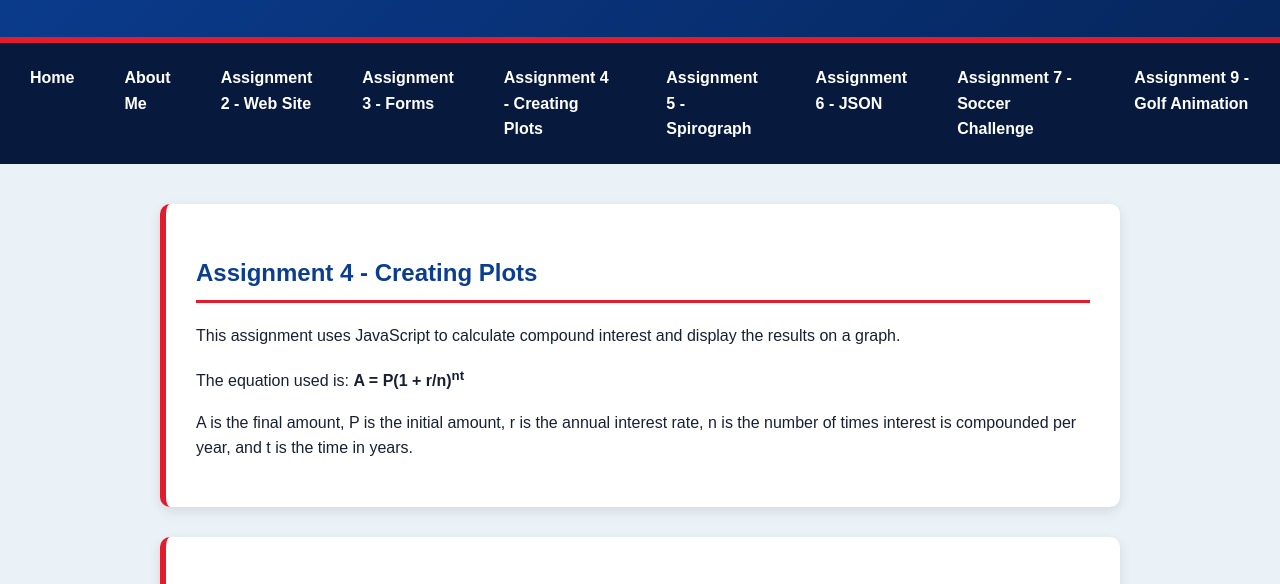
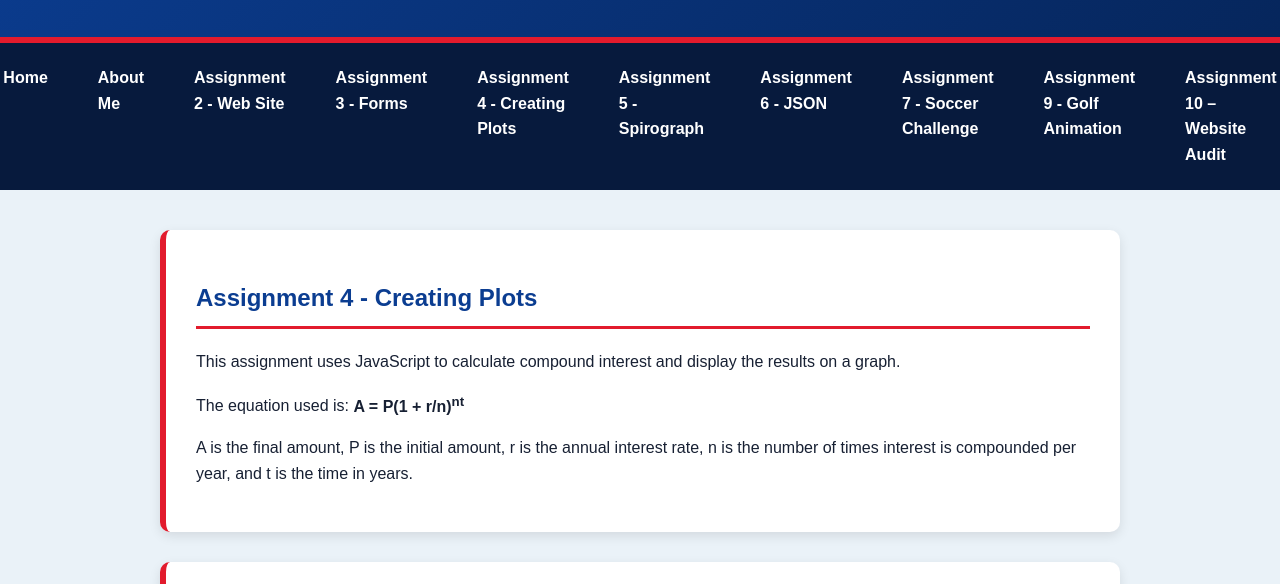
Before and after one commit to AntonioNcodes/COP4813, a plain HTML site: page assignment4.html in a window 1280 px wide. Shown: the part 145-729 px from the top of the page. Drawn offline with nearby package versions, Linux system fonts and the light colour scheme.

Commit message:
Add link to Assignment 10 - Website Audit

```diff
--- a/assignment4.html
+++ b/assignment4.html
@@ -32,6 +32,7 @@
         <li><a href="assignment6.html">Assignment 6 - JSON</a></li>
         <li><a href="assignment7.html">Assignment 7 - Soccer Challenge</a></li>
         <li><a href="assignment9.html">Assignment 9 - Golf Animation</a></li>
+        <li><a href="audit.html">Assignment 10 – Website Audit</a></li>
         </ul>
     </nav>
 
```
